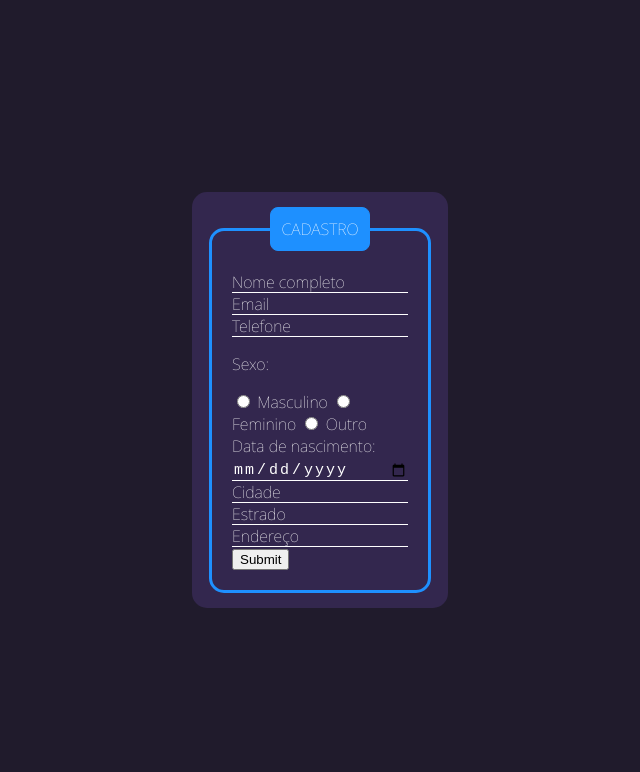
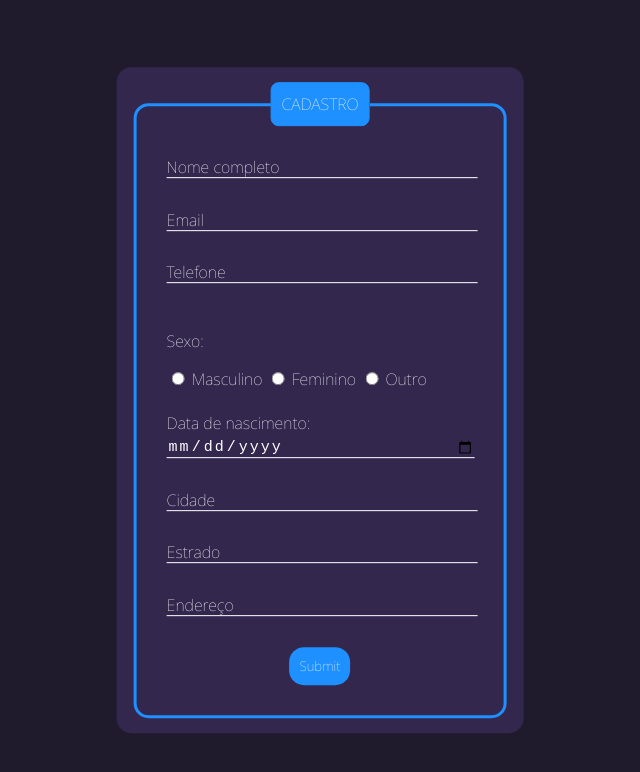
Before and after one commit to MartinianoGomes/Projeto-TelaCadastro, a plain HTML site: page src/index.html in a window 1280 px wide. Shown: the whole page, without its empty margins (320-960 px from the left). Drawn offline with Linux system fonts and the light colour scheme.

Commit message:
Alterações de estilização do botão de enviar entre outras.

```diff
--- a/src/index.html
+++ b/src/index.html
@@ -21,7 +21,7 @@
                     </div>
 
                     <div class="inputBox">
-                        <input type="email" name="email" id="email" class="inputUser" required>
+                        <input type="text" name="email" id="email" class="inputUser" required>
                         <label for="name" class="labelInput">Email</label>
                     </div>
 
@@ -39,6 +39,8 @@
 
                     <input type="radio" id="outro" name="genero" value="outro" required>
                     <label for="outro">Outro</label>
+
+                    <br><br>
 
                     <div class="inputBox">
                         <label for="dataNasc">Data de nascimento: </label>
--- a/src/styles/index.css
+++ b/src/styles/index.css
@@ -5,10 +5,6 @@ body {
     margin: 0;
     font-family: 'Noto Sans', sans-serif;
     background: #201b2c;
-}
-
-body * {
-    box-sizing: border-box;
 }
 
 .box {
@@ -20,12 +16,11 @@ body * {
     background-color: #33274e;
     padding: 15px;
     border-radius: 15px;
-    width: 20%;
 }
 
 fieldset {
     border: 3px solid dodgerblue;
-    padding: 20px;
+    padding: 30px;
     border-radius: 15px;
 }
 
@@ -39,6 +34,7 @@ legend {
 
 .inputBox {
     position: relative;
+    padding-bottom: 10%;
 }
 
 .inputUser {
@@ -60,6 +56,23 @@ legend {
     transition: .5s;
 }
 
+.btnSubmit {
+    font-family: 'Noto Sans', sans-serif;
+    background: dodgerblue;
+    border-radius: 15px;
+    position: relative;
+    left: 50%;
+    right: 50%;
+    transform: translate(-50%);
+    padding: 10px;
+    color: white;
+    border: none;
+}
+
+.btnSubmit:active {
+    background-color: rgb(22, 91, 160);
+}
+
 .inputUser:focus ~ .labelInput,
 .inputUser:valid ~ .labelInput {
     top: -20px;
```
